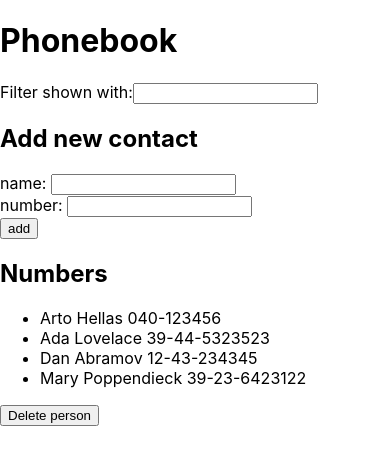
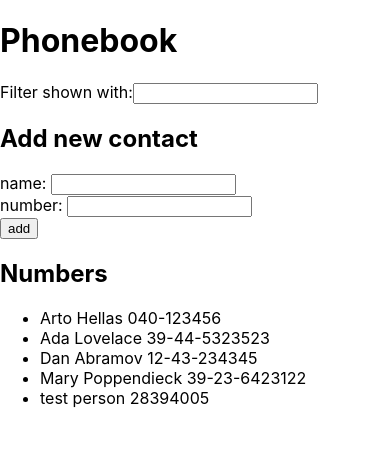
Before and after one commit to danielrlc/fullstackopen-2020-submission, a React (Create React App) app in the folder part2/phonebook/: page / in a window 390 px wide. Shown: the top 464 px of the page. Built offline with nearby package versions, Linux system fonts and the light colour scheme; data requests are answered from the project's data file.

Commit message:
2.16: Phonebook step8

```diff
--- a/part2/phonebook/db.json
+++ b/part2/phonebook/db.json
@@ -19,6 +19,11 @@
       "name": "Mary Poppendieck",
       "number": "39-23-6423122",
       "id": 4
+    },
+    {
+      "name": "test person",
+      "number": "28394005",
+      "id": 5
     }
   ]
 }
--- a/part2/phonebook/src/App.js
+++ b/part2/phonebook/src/App.js
@@ -2,7 +2,7 @@ import React, { useState, useEffect } from 'react';
 import Filter from './components/Filter';
 import PersonForm from './components/PersonForm';
 import Persons from './components/Persons';
-import axios from 'axios';
+import personService from './services/persons';
 
 const App = () => {
   const [persons, setPersons] = useState([]);
@@ -20,7 +20,7 @@ const App = () => {
       : setPersonsAreFiltered(false);
   };
 
-  const addNewContact = (event) => {
+  const addNewPerson = (event) => {
     event.preventDefault();
     if (persons.map((person) => person.name).includes(newName)) {
       alert(`${newName} is already added to phonebook`);
@@ -30,8 +30,8 @@ const App = () => {
       name: newName,
       number: newNumber,
     };
-    axios.post('http://localhost:3001/persons', newPerson).then((response) => {
-      setPersons(persons.concat(response.data));
+    personService.createPerson(newPerson).then((newPerson) => {
+      setPersons(persons.concat(newPerson));
       setNewName('');
       setNewNumber('');
     });
@@ -43,17 +43,15 @@ const App = () => {
       )
     : persons;
 
-  useEffect(
-    () =>
-      axios
-        .get('http://localhost:3001/persons')
-        .then((response) => setPersons(response.data)),
-    [],
-  );
+  useEffect(() => {
+    personService.getAllPersons().then((initialPersons) => {
+      setPersons(initialPersons);
+    });
+  }, []);
 
-  const deletePerson = (personId) => () => {
-    axios.delete(`http://localhost:3001/persons/${personId}`);
-  };
+  // const deletePerson = (personId) => () => {
+  //   axios.delete(`http://localhost:3001/persons/${personId}`);
+  // };
 
   return (
     <div>
@@ -62,7 +60,7 @@ const App = () => {
 
       <h2>Add new contact</h2>
       <PersonForm
-        addNewContact={addNewContact}
+        addNewPerson={addNewPerson}
         newName={newName}
         handleNameChange={handleNameChange}
         newNumber={newNumber}
@@ -72,7 +70,7 @@ const App = () => {
       <h2>Numbers</h2>
       <Persons personsToShow={personsToShow} />
 
-      <button onClick={deletePerson(1)}>Delete person</button>
+      {/* <button onClick={deletePerson(1)}>Delete person</button> */}
     </div>
   );
 };
--- a/part2/phonebook/src/components/PersonForm.js
+++ b/part2/phonebook/src/components/PersonForm.js
@@ -1,13 +1,13 @@
 import React from 'react';
 
 const PersonForm = ({
-  addNewContact,
+  addNewPerson,
   newName,
   handleNameChange,
   newNumber,
   handleNumberChange,
 }) => (
-  <form onSubmit={addNewContact}>
+  <form onSubmit={addNewPerson}>
     <div>
       name: <input type="text" value={newName} onChange={handleNameChange} />
     </div>
--- a/part2/phonebook/src/components/Persons.js
+++ b/part2/phonebook/src/components/Persons.js
@@ -4,7 +4,7 @@ import Person from './Person';
 const Persons = ({ personsToShow }) => (
   <ul>
     {personsToShow.map((person) => (
-      <Person key={person.name} person={person} />
+      <Person key={person.id} person={person} />
     ))}
   </ul>
 );
--- /dev/null
+++ b/part2/phonebook/src/services/persons.js
@@ -0,0 +1,16 @@
+import axios from 'axios';
+const baseUrl = 'http://localhost:3001/persons';
+
+const getAllPersons = () => {
+  const request = axios.get(baseUrl);
+  return request.then((response) => response.data);
+};
+
+const createPerson = (newPerson) => {
+  const request = axios.post(baseUrl, newPerson);
+  return request.then((response) => response.data);
+};
+
+const personService = { getAllPersons, createPerson };
+
+export default personService;
```
